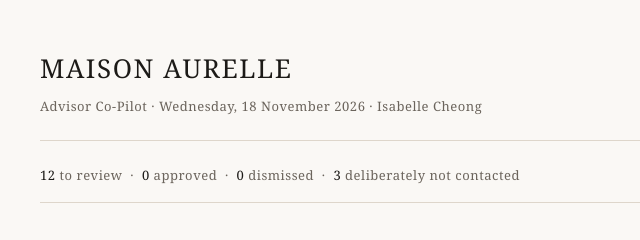
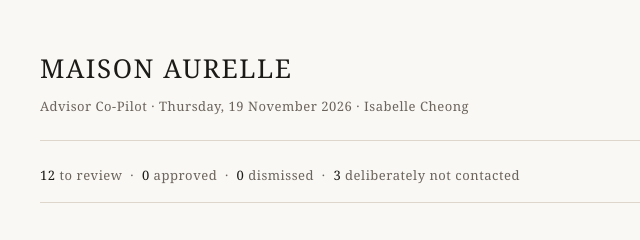
Before and after one commit to Adrita333/luxury-copilot, a plain HTML site: page index.html in a window 1280 px wide. Shown: the top 240 px of the page, 84-724 px from the left. Drawn offline with Linux system fonts and the light colour scheme.

Commit message:
Daily brief

```diff
--- a/index.html
+++ b/index.html
@@ -6,10 +6,10 @@
      run the script below, so without these tags the only text they can find
      is the "Held back" heading, and every shared link is previewed as though
      nothing was recommended. These are static and describe the real brief. -->
-<meta name="description" content="Wednesday, 18 November 2026. 12 client approaches ranked with channel, timing and a drafted message; 3 held back, each with the reason shown.">
+<meta name="description" content="Thursday, 19 November 2026. 12 client approaches ranked with channel, timing and a drafted message; 3 held back, each with the reason shown.">
 <meta property="og:type" content="website">
 <meta property="og:title" content="Maison Aurelle - Advisor Co-Pilot">
-<meta property="og:description" content="Wednesday, 18 November 2026. 12 client approaches ranked with channel, timing and a drafted message; 3 held back, each with the reason shown.">
+<meta property="og:description" content="Thursday, 19 November 2026. 12 client approaches ranked with channel, timing and a drafted message; 3 held back, each with the reason shown.">
 <meta property="og:url" content="https://adrita333.github.io/luxury-copilot/">
 <meta property="og:image"
       content="https://raw.githubusercontent.com/Adrita333/luxury-copilot/main/assets/brief.png">
@@ -57,7 +57,7 @@ select{font:inherit;font-size:13px;padding:6px;margin-top:10px;
 .status{font-size:12px;letter-spacing:.1em;text-transform:uppercase;color:#8a7355}
 </style></head><body><div class="wrap">
 <header><h1>MAISON AURELLE</h1>
-<div class="sub">Advisor Co-Pilot &middot; Wednesday, 18 November 2026 &middot; Isabelle Cheong</div>
+<div class="sub">Advisor Co-Pilot &middot; Thursday, 19 November 2026 &middot; Isabelle Cheong</div>
 </header>
 <div class="bar" id="bar"></div>
 <h2>Recommended today</h2>
```
